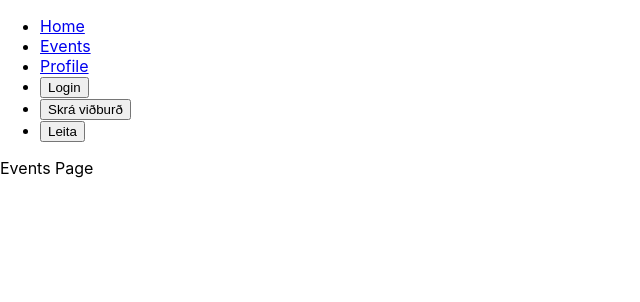
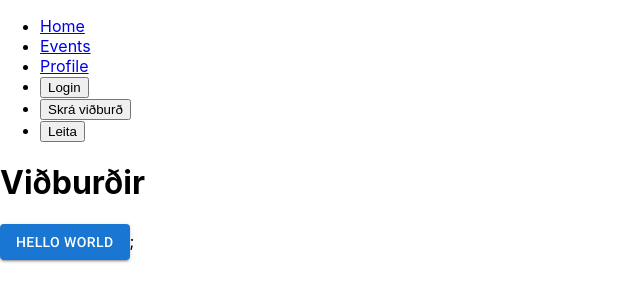
Before and after one commit to SHTh-App23/HvarErTonlist, a React (Create React App) app in the folder hvar-er-tonlist/: page /events in a window 1280 px wide. Shown: the top 302 px of the page, without its empty margins (0-640 px from the left). Built offline with nearby package versions, Linux system fonts and the light colour scheme.

Commit message:
material ui test

```diff
--- a/hvar-er-tonlist/package.json
+++ b/hvar-er-tonlist/package.json
@@ -3,6 +3,11 @@
   "version": "0.1.0",
   "private": true,
   "dependencies": {
+    "@emotion/react": "^11.11.1",
+    "@emotion/styled": "^11.11.0",
+    "@fontsource/roboto": "^5.0.8",
+    "@mui/icons-material": "^5.14.16",
+    "@mui/material": "^5.14.17",
     "@testing-library/jest-dom": "^5.17.0",
     "@testing-library/react": "^13.4.0",
     "@testing-library/user-event": "^13.5.0",
--- a/hvar-er-tonlist/src/index.js
+++ b/hvar-er-tonlist/src/index.js
@@ -3,6 +3,10 @@ import ReactDOM from 'react-dom/client';
 import { BrowserRouter} from 'react-router-dom';
 import './index.css';
 import App from './App';
+import '@fontsource/roboto/300.css';
+import '@fontsource/roboto/400.css';
+import '@fontsource/roboto/500.css';
+import '@fontsource/roboto/700.css';
 
 const root = ReactDOM.createRoot(document.getElementById('root'));
 root.render(
@@ -10,5 +14,3 @@ root.render(
     <App />
   </BrowserRouter>
 );
-
-// test
--- a/hvar-er-tonlist/src/routes/Events.js
+++ b/hvar-er-tonlist/src/routes/Events.js
@@ -1,8 +1,9 @@
 // Events.js
 import React from 'react';
+import Button from '@mui/material/Button';
 
 const Events = () => {
-  return <div>Events Page</div>;
+  return <><h1>Viðburðir</h1><Button variant="contained">Hello world</Button>;</>;
 };
 
 export default Events;
```
Also changed, not shown: 1 other file (tests, documents, lock files or other folders).
